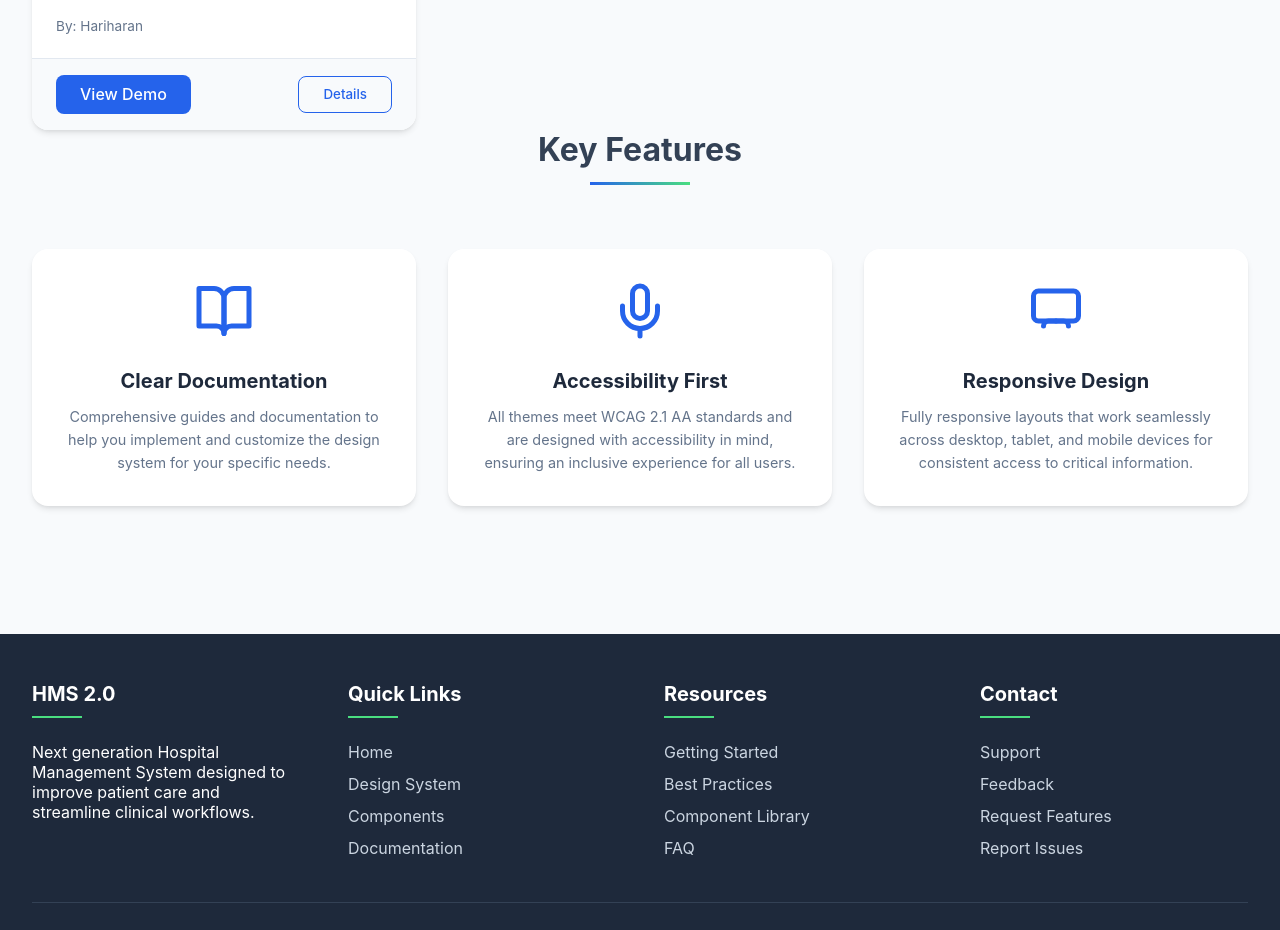
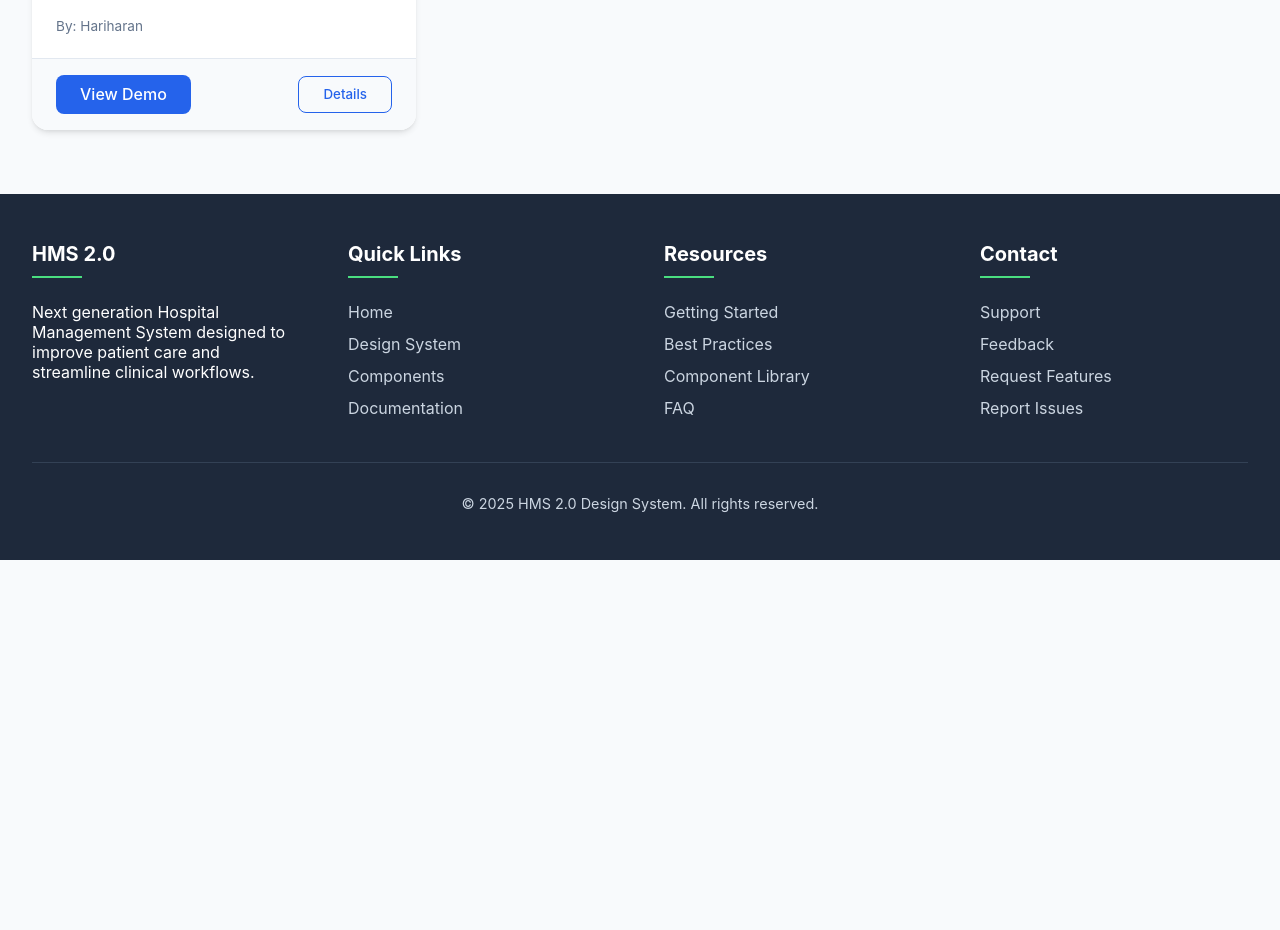
Before and after one commit to Hariharan0-h/ConsolidatedDesigns, a plain HTML site: page index.html in a window 1280 px wide. Shown: the part 1560-2490 px from the top of the page. After the commit the page ends 2120 px from the top, so only its background shows below. Drawn offline with Linux system fonts and the light colour scheme.

Commit message:
Update index.html

```diff
--- a/index.html
+++ b/index.html
@@ -733,44 +733,6 @@
                 </div>
             </div>
         </div>
-
-        <h2 class="section-title">Key Features</h2>
-        <div class="features">
-            <div class="feature">
-                <div class="feature-icon">
-                    <svg xmlns="http://www.w3.org/2000/svg" width="24" height="24" viewBox="0 0 24 24" fill="none" stroke="currentColor" stroke-width="2" stroke-linecap="round" stroke-linejoin="round">
-                        <path d="M2 3h6a4 4 0 0 1 4 4v14a3 3 0 0 0-3-3H2z"></path>
-                        <path d="M22 3h-6a4 4 0 0 0-4 4v14a3 3 0 0 1 3-3h7z"></path>
-                    </svg>
-                </div>
-                <h3 class="feature-title">Clear Documentation</h3>
-                <p class="feature-text">Comprehensive guides and documentation to help you implement and customize the design system for your specific needs.</p>
-            </div>
-
-            <div class="feature">
-                <div class="feature-icon">
-                    <svg xmlns="http://www.w3.org/2000/svg" width="24" height="24" viewBox="0 0 24 24" fill="none" stroke="currentColor" stroke-width="2" stroke-linecap="round" stroke-linejoin="round">
-                        <path d="M12 2a3 3 0 0 0-3 3v7a3 3 0 0 0 6 0V5a3 3 0 0 0-3-3Z"></path>
-                        <path d="M19 10v2a7 7 0 0 1-14 0v-2"></path>
-                        <line x1="12" y1="19" x2="12" y2="22"></line>
-                    </svg>
-                </div>
-                <h3 class="feature-title">Accessibility First</h3>
-                <p class="feature-text">All themes meet WCAG 2.1 AA standards and are designed with accessibility in mind, ensuring an inclusive experience for all users.</p>
-            </div>
-
-            <div class="feature">
-                <div class="feature-icon">
-                    <svg xmlns="http://www.w3.org/2000/svg" width="24" height="24" viewBox="0 0 24 24" fill="none" stroke="currentColor" stroke-width="2" stroke-linecap="round" stroke-linejoin="round">
-                        <path d="M17 18a2 2 0 0 0-2-2H9a2 2 0 0 0-2 2"></path>
-                        <rect x="3" y="4" width="18" height="12" rx="2"></rect>
-                        <line x1="12" y1="16" x2="12" y2="16"></line>
-                    </svg>
-                </div>
-                <h3 class="feature-title">Responsive Design</h3>
-                <p class="feature-text">Fully responsive layouts that work seamlessly across desktop, tablet, and mobile devices for consistent access to critical information.</p>
-            </div>
-        </div>
     </div>
 
     <footer>
```
